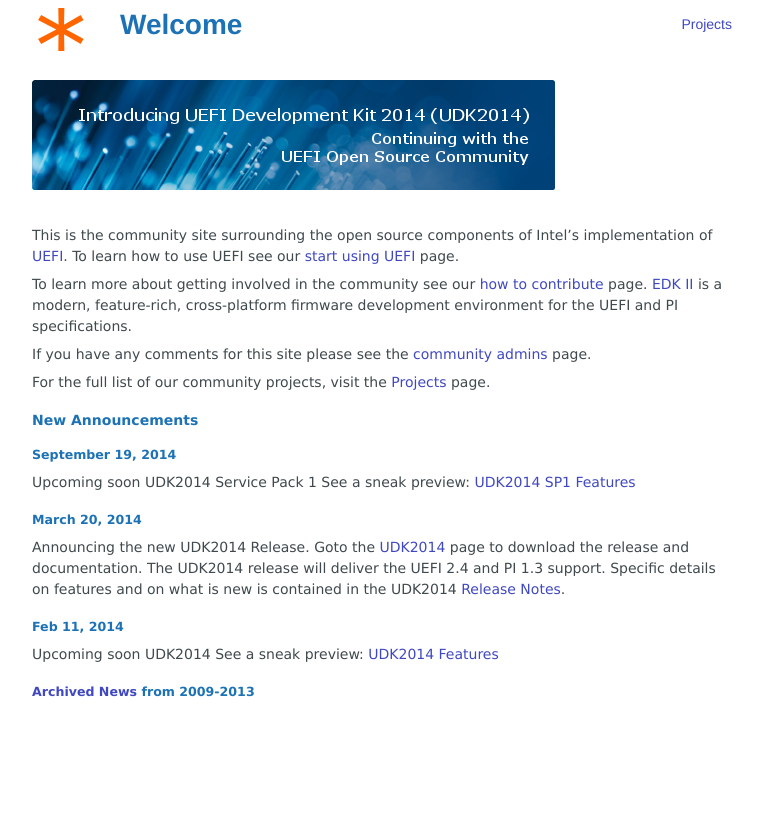
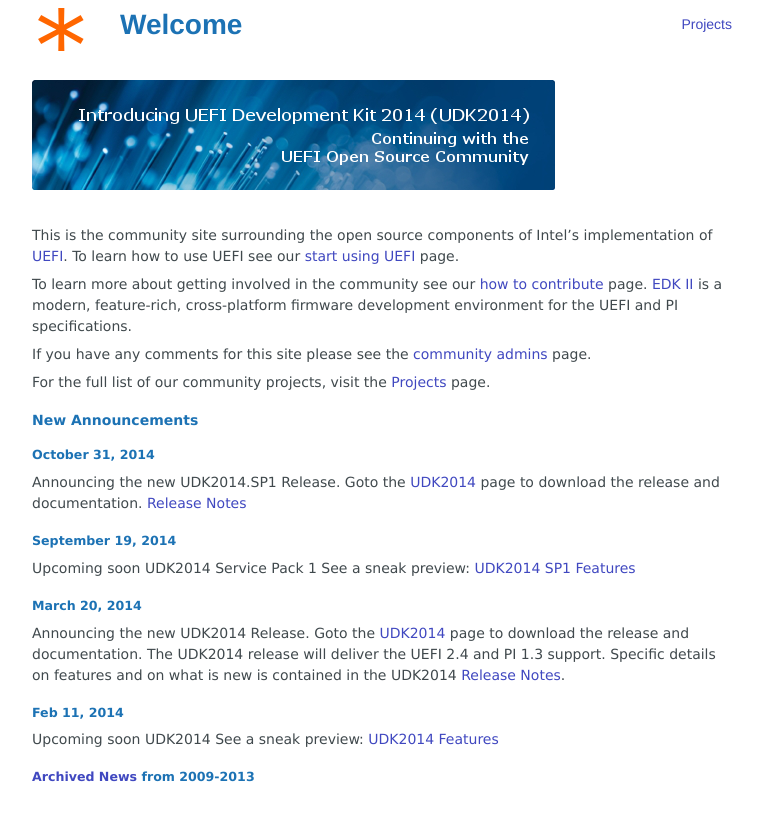
Before and after one commit to tianocore/tianocore.github.io, a Jekyll site: the page built from index.md, in a window 1280 px wide. Shown: the top 821 px of the page, without its empty margins (258-1021 px from the left). Built offline with Jekyll 4.4.1, drawn with Linux system fonts in a browser that asks for light colours; nearby versions of some CDN libraries.

Commit message:
Update for UDK2014.SP1

```diff
--- a/index.md
+++ b/index.md
@@ -30,6 +30,11 @@ page.
 
 ## New Announcements
 
+### October 31, 2014
+Announcing the new UDK2014.SP1 Release. Goto the [UDK2014] page to
+download the release and documentation.
+[Release  Notes]({{edk2files}}/UDK2014_Releases/UDK2014.SP1/UDK2014.SP1-ReleaseNotes-MyWorkSpace.txt/download)
+
 ### September 19, 2014
 Upcoming soon UDK2014 Service Pack 1 See a sneak preview:
 [UDK2014 SP1 Features]({{wiki}}/RoadMap2014SP1)
```
